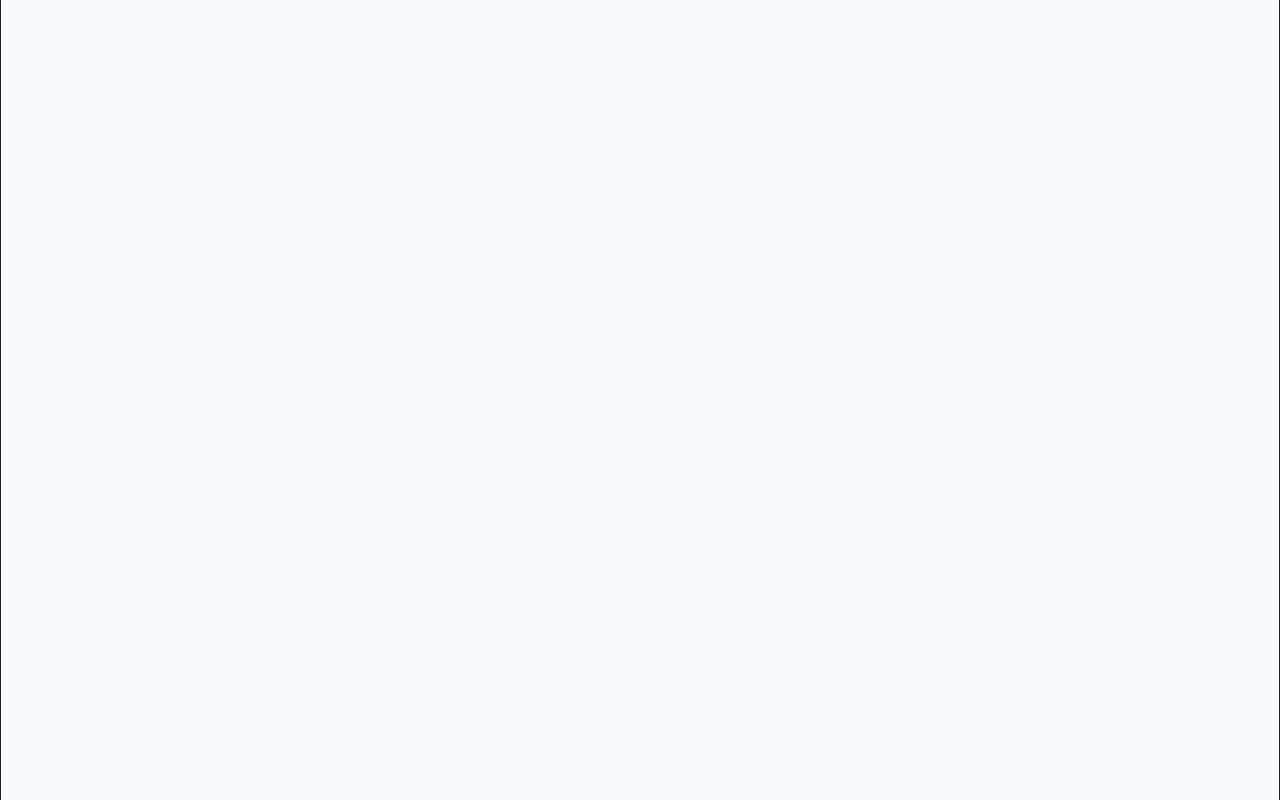
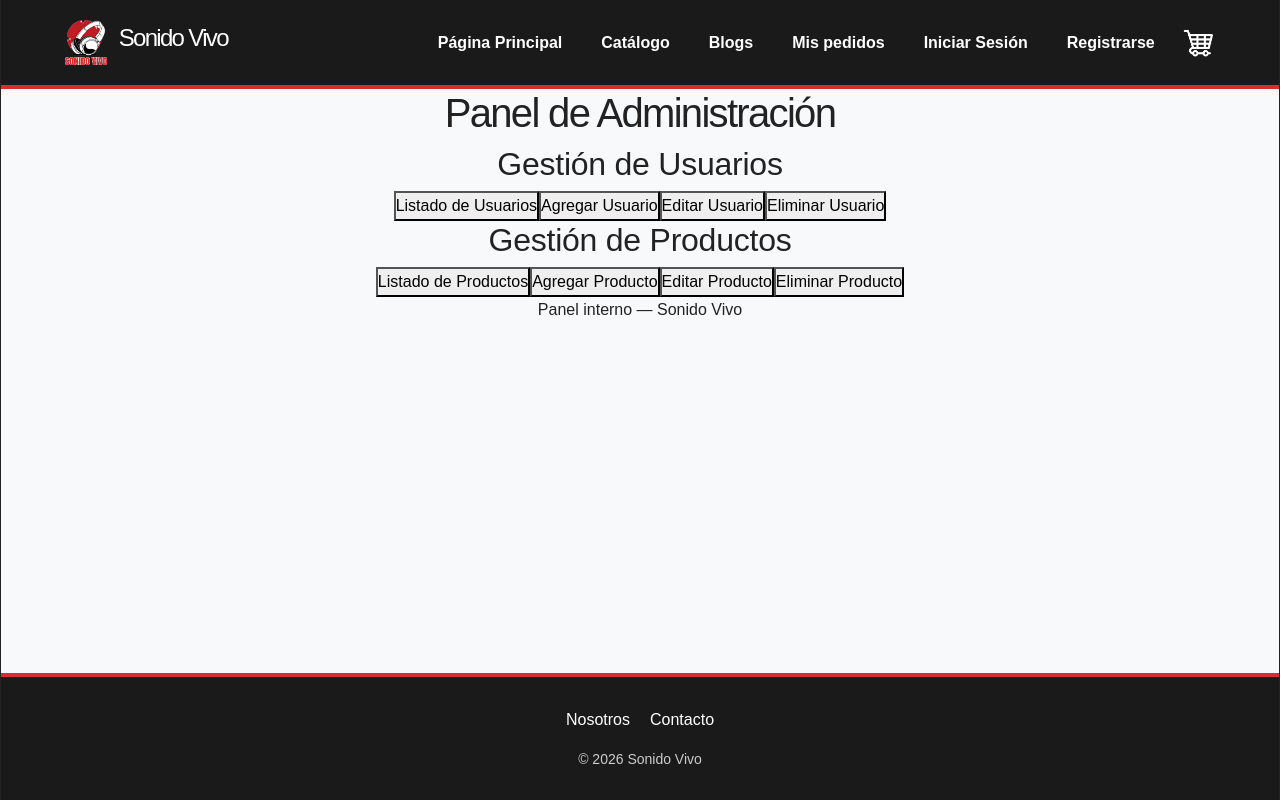
Before and after one commit to CodedbyMeTheGreatest/tienda-sonido-vivo, a React (Vite) app: page /admin in a window 1280 px wide. Before the commit this address had no page. Built offline with nearby package versions, Linux system fonts and the light colour scheme.

Commit message:
Actualizando ruta de direccion para el enlace de administracion desde el navbar

```diff
--- a/src/App.jsx
+++ b/src/App.jsx
@@ -16,6 +16,7 @@ import CompraExitosa from "./pages/CompraExitosa";
 import CompraFallida from "./pages/CompraFallida";
 import MisPedidos from "./pages/MisPedidos";
 import { PedidosProvider } from "./context/PedidoContext";
+import InicioAdmin from "./pages/InicioAdmin"
 import AdminProductos from "./pages/AdminProductos"
 
 function App() {
@@ -37,7 +38,8 @@ function App() {
                   <Route path="/compra-exitosa/:id" element={<CompraExitosa />} />
                   <Route path="/compra-fallida" element={<CompraFallida />} />
                   <Route path="/mis-pedidos" element={<MisPedidos />} />
-                  <Route path="/admin/productos" element={<AdminProductos/>} />
+                  <Route path="/admin/" element={<InicioAdmin/>} />
+                  <Route path="/admin/productos" element={<AdminProductos/>}></Route>
                 </Routes>
               </BrowserRouter>
             </CarritoProvider>
--- a/src/components/organisms/Navbar.jsx
+++ b/src/components/organisms/Navbar.jsx
@@ -57,7 +57,7 @@ function Navbar() {
           <>
             {esAdmin && (
               <EnlaceNav
-                to="/admin/productos"
+                to="/admin/"
                 texto="Administración"
                 alHacerClick={cerrarMenu}
               />
```
